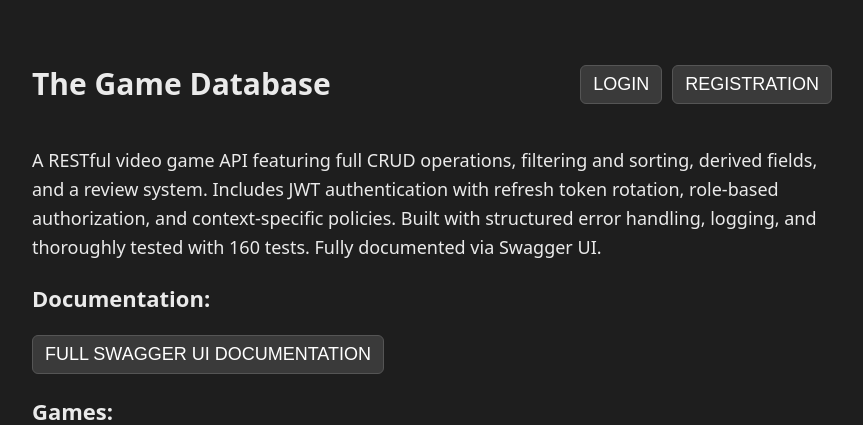
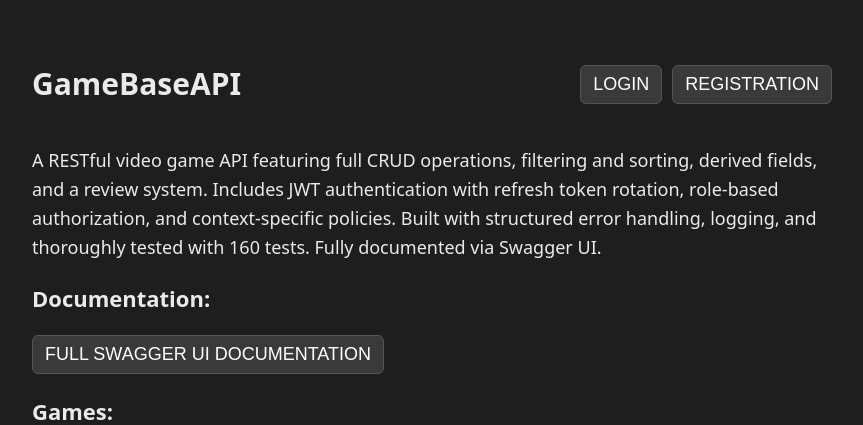
Before and after one commit to Erik-Mund/games-api, a Flask app: page / in a window 1280 px wide. Shown: the top 425 px of the page, without its empty margins (208-1071 px from the left). Run offline with Flask 3, Linux system fonts and the light colour scheme; parts of the project's set-up code (start-up, migrations or seed data) failed here and were passed over.

Commit message:
fixed title

```diff
--- a/GameBaseAPI/templates/base.html
+++ b/GameBaseAPI/templates/base.html
@@ -9,7 +9,7 @@
 </head>
 <body>
     <div class="header">
-        <h1><b>The Game Database</b></h1>
+        <h1><b>GameBaseAPI</b></h1>
         <div class="buttons">
             <button id="login_button" onclick="window.location.href='{{ url_for('auth.get_login') }}'">LOGIN</button>
             <button id="registration_button" onclick="window.location.href='{{ url_for('html.registration_page') }}'">REGISTRATION</button>
```
